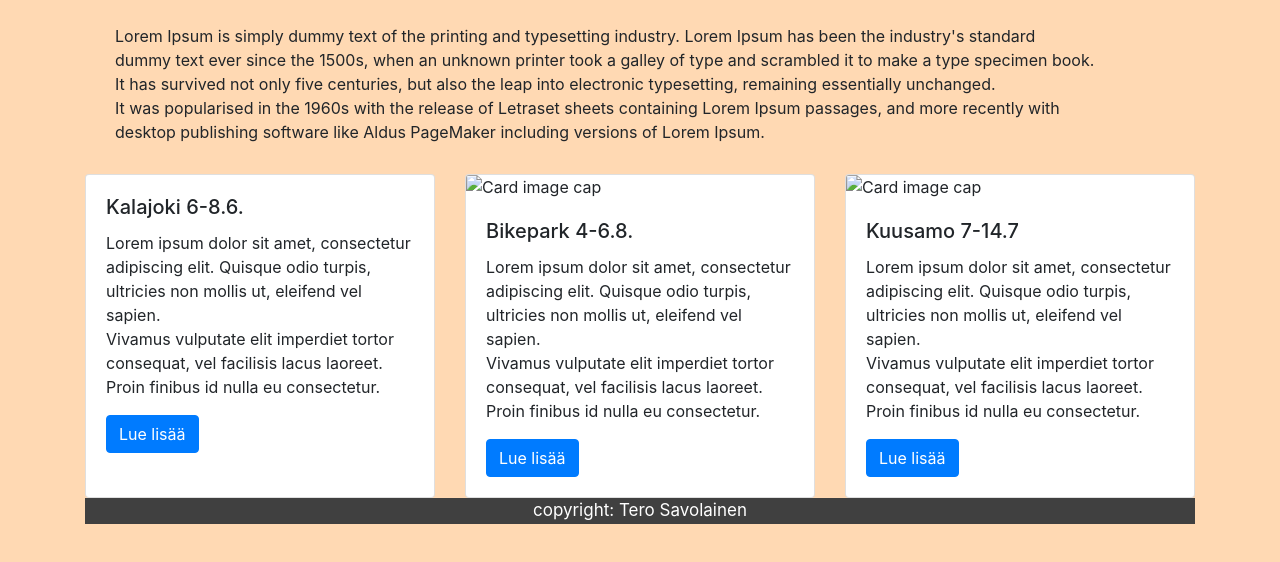
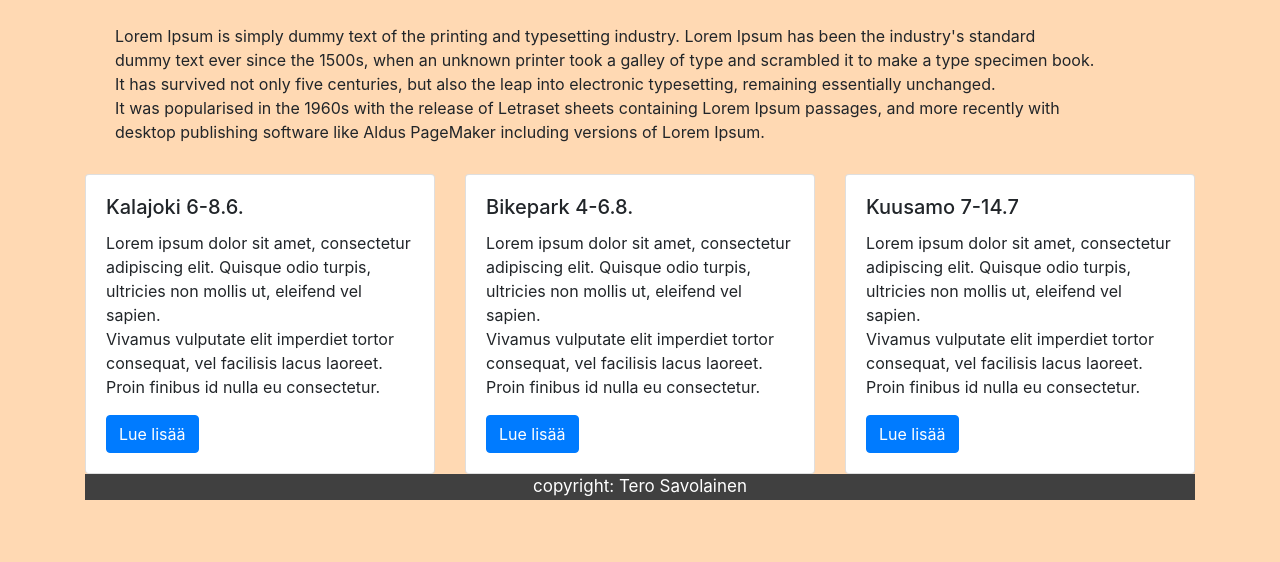
Before and after one commit to terosavolainen/Paasavo, a plain HTML site: page blog.html in a window 1280 px wide. Shown: the part 62-624 px from the top of the page. Drawn offline with nearby package versions, Linux system fonts and the light colour scheme.

Commit message:
Update blog.html

```diff
--- a/blog.html
+++ b/blog.html
@@ -59,7 +59,7 @@
     </div>
   </div>
   <div class="card">
-    <img class="card-img-top" src="..." alt="Card image cap">
+
     <div class="card-body">
       <h5 class="card-title">Bikepark 4-6.8.</h5>
       <p class="card-text">Lorem ipsum dolor sit amet, consectetur adipiscing elit. Quisque odio turpis, ultricies non mollis ut, eleifend vel sapien.<br>
@@ -68,7 +68,7 @@
     </div>
   </div>
   <div class="card">
-    <img class="card-img-top" src="..." alt="Card image cap">
+
     <div class="card-body">
       <h5 class="card-title">Kuusamo 7-14.7</h5>
       <p class="card-text">Lorem ipsum dolor sit amet, consectetur adipiscing elit. Quisque odio turpis, ultricies non mollis ut, eleifend vel sapien.<br>
```
